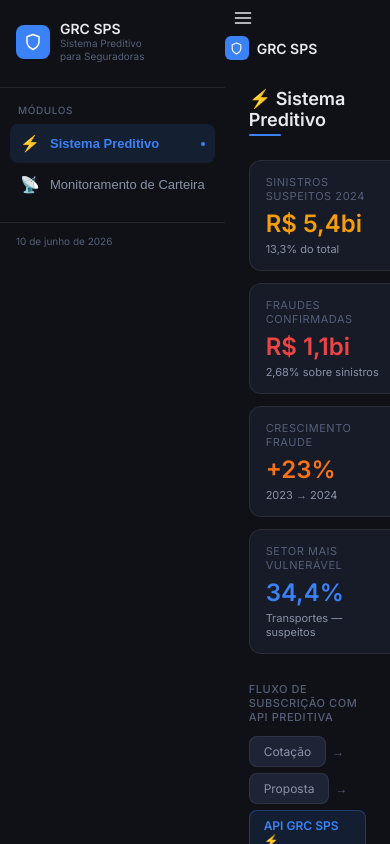
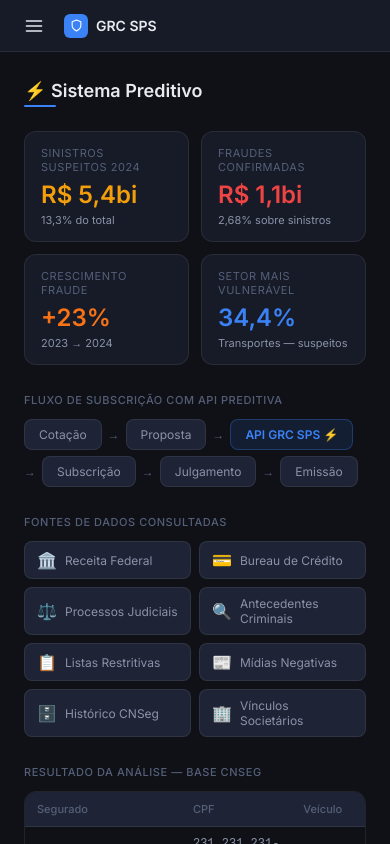
Before and after one commit to sandrosantossouza2026/grc-sps, a React (Vite) app: page / in a window 390 px wide. Shown: the top 844 px of the page. Built offline with nearby package versions, Linux system fonts and the light colour scheme.

Commit message:
Update index.css

```diff
--- a/src/index.css
+++ b/src/index.css
@@ -1,6 +1,7 @@
 *, *::before, *::after { box-sizing: border-box; margin: 0; padding: 0; }
 
 :root {
+  --sidebar-w: 220px;
   --bg: #0f1117;
   --bg2: #161b27;
   --bg3: #1e2436;
@@ -27,6 +28,55 @@
 
 body { min-height: 100vh; background: var(--bg); }
 
-::-webkit-scrollbar { width: 6px; height: 6px; }
+/* Sidebar */
+.sidebar {
+  width: var(--sidebar-w);
+  min-height: 100vh;
+  background: var(--bg2);
+  border-right: 1px solid var(--border);
+  display: flex;
+  flex-direction: column;
+  position: sticky;
+  top: 0;
+  height: 100vh;
+  flex-shrink: 0;
+}
+
+/* Topbar — hidden on desktop */
+.topbar {
+  display: none;
+  align-items: center;
+  gap: 12px;
+  padding: 0 16px;
+  height: 52px;
+  background: var(--bg2);
+  border-bottom: 1px solid var(--border);
+  position: sticky;
+  top: 0;
+  z-index: 30;
+}
+
+/* Mobile */
+@media (max-width: 768px) {
+  .sidebar {
+    position: fixed;
+    top: 0; left: 0;
+    height: 100vh;
+    z-index: 50;
+    transform: translateX(-100%);
+    transition: transform 0.25s ease;
+  }
+  .sidebar.sidebar-open {
+    transform: translateX(0);
+  }
+  .mobile-overlay {
+    display: block !important;
+  }
+  .topbar {
+    display: flex;
+  }
+}
+
+::-webkit-scrollbar { width: 5px; height: 5px; }
 ::-webkit-scrollbar-track { background: transparent; }
 ::-webkit-scrollbar-thumb { background: var(--border2); border-radius: 3px; }
```
